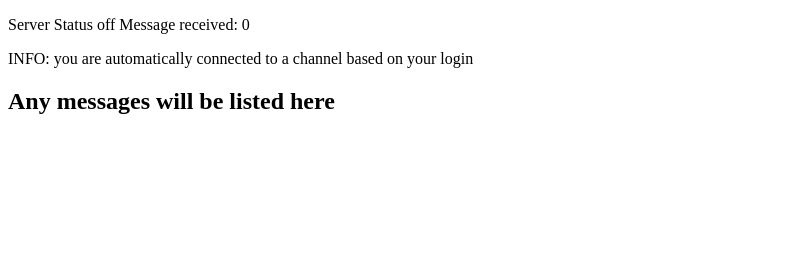
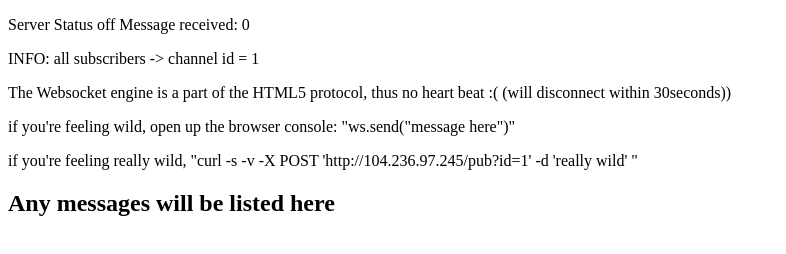
Before and after one commit to ziyuanliu/gogin, a plain HTML site: page client/index.html in a window 1280 px wide. Shown: the whole page, without its empty margins (0-786 px from the left). Drawn offline with nearby package versions, Linux system fonts and the light colour scheme.

Commit message:
edited html

```diff
--- a/client/index.html
+++ b/client/index.html
@@ -10,7 +10,10 @@
 <script src="client.js" type="text/javascript" language="javascript" charset="utf-8"></script>
 
     <p>Server Status <Span id="con_status">off</Span> Message received: <Span id="msg_received">0</Span></p>
-    <p>INFO: you are automatically connected to a channel based on your login</p>
+    <p>INFO: all subscribers -> channel id = 1 </p>
+    <p>The Websocket engine is a part of the HTML5 protocol, thus no heart beat :( (will disconnect within 30seconds))</p>
+    <p>if you're feeling wild, open up the browser console: "ws.send("message here")"</p>
+    <p>if you're feeling really wild, "curl -s -v -X POST 'http://104.236.97.245/pub?id=1' -d 'really wild' "</p>
         <div>
             <h2>Any messages will be listed here</h2>
         <ul id="received"></ul>
```
